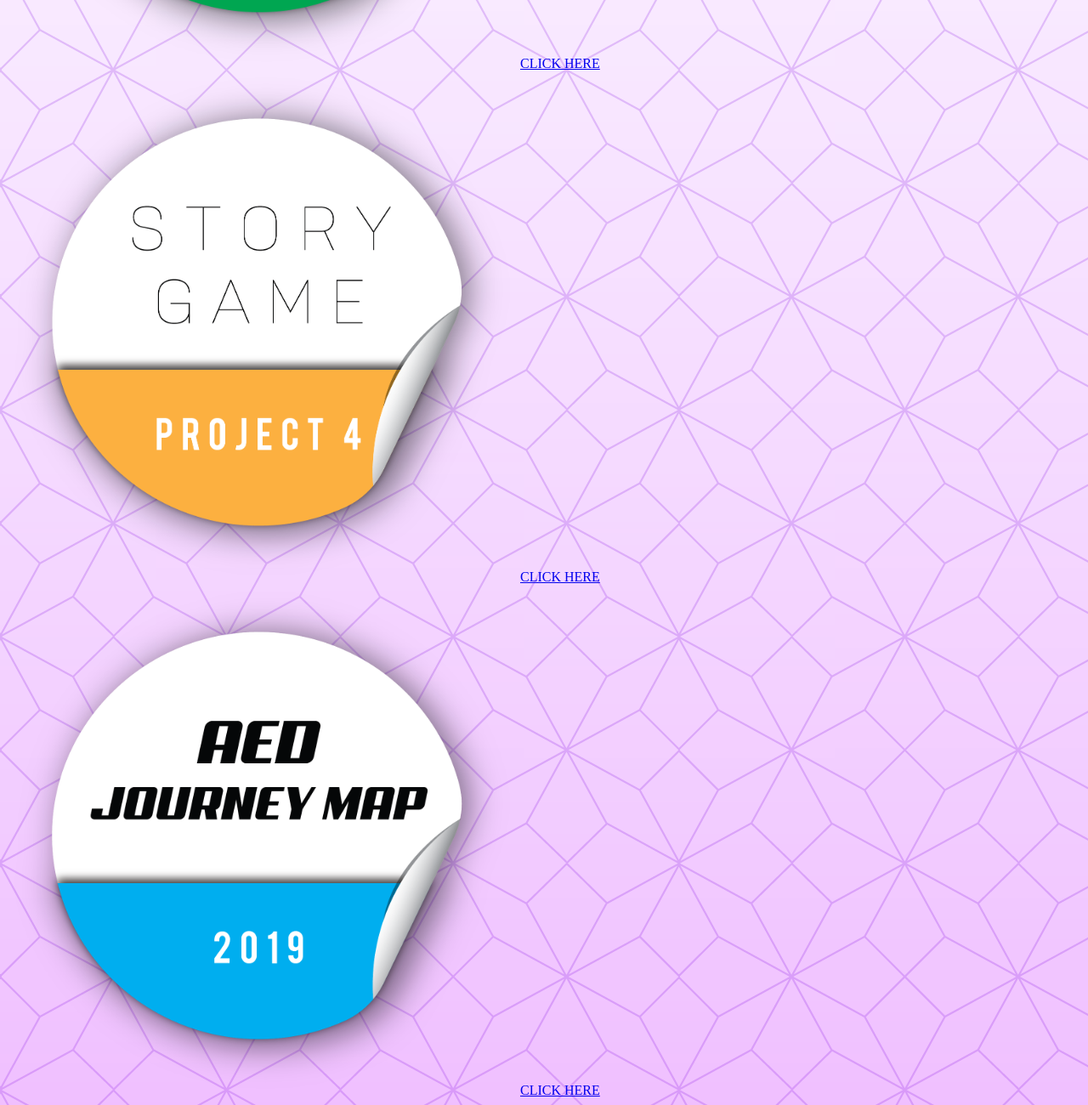
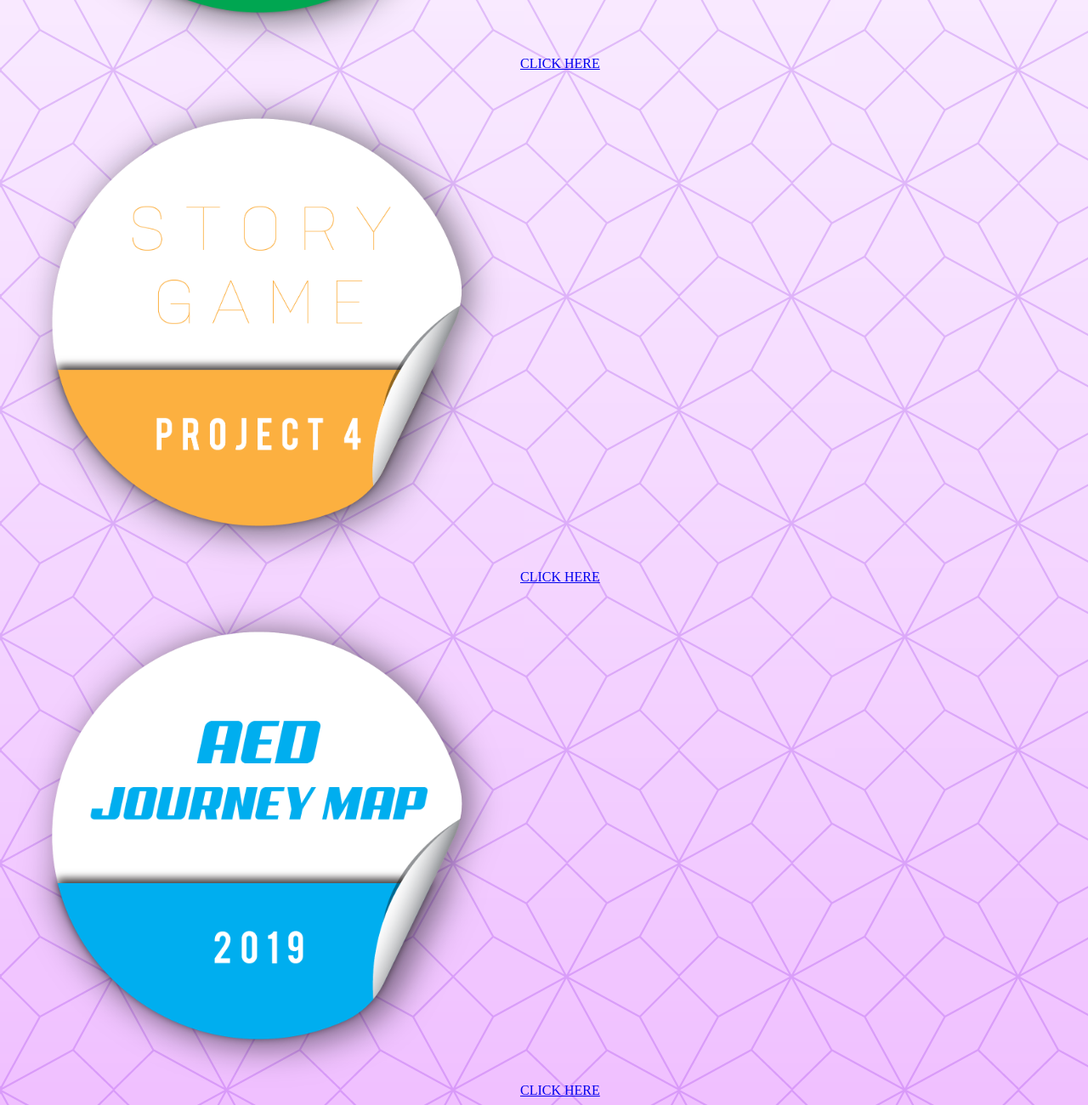
Before and after one commit to braxchass/project5, a plain HTML site: page index.html in a window 1280 px wide. Shown: the part 1251-2551 px from the top of the page at 85% size. Drawn offline with Linux system fonts and the light colour scheme.

Commit message:
Update index.html

```diff
--- a/index.html
+++ b/index.html
@@ -14,11 +14,11 @@
 <img src="Button111.png" alt="Girl in a jacket" style="width:600px;height:600px;">
 <a href="https://braxchass.github.io/poetry1/">CLICK HERE</a>
 
-<img src="Button222.png" alt="Girl in a jacket" style="width:600px;height:600px;">
+<img src="Button2222.png" alt="Girl in a jacket" style="width:600px;height:600px;">
 <a href="https://drive.google.com/file/d/1-QS_YYGBaHMtkvd66_9L3nb3EsqxWoX3/view?usp=sharing">CLICK HERE</a>
 
-<img src="Button333.png" alt="Girl in a jacket" style="width:600px;height:600px;">
+<img src="Button3333.png" alt="Girl in a jacket" style="width:600px;height:600px;">
 <a href="https://drive.google.com/file/d/1pEOk263U4O7L3pB3YtFkwx2PiSiE1_0g/view?usp=sharing">CLICK HERE</a>
 
-<img src="Button444.png" alt="Girl in a jacket" style="width:600px;height:600px;">
+<img src="Button4444.png" alt="Girl in a jacket" style="width:600px;height:600px;">
 <a href="https://drive.google.com/file/d/1uA83bv-WMq5QyQ26KcV7-SeDTJp-GXZY/view?usp=sharing">CLICK HERE</a>
```
